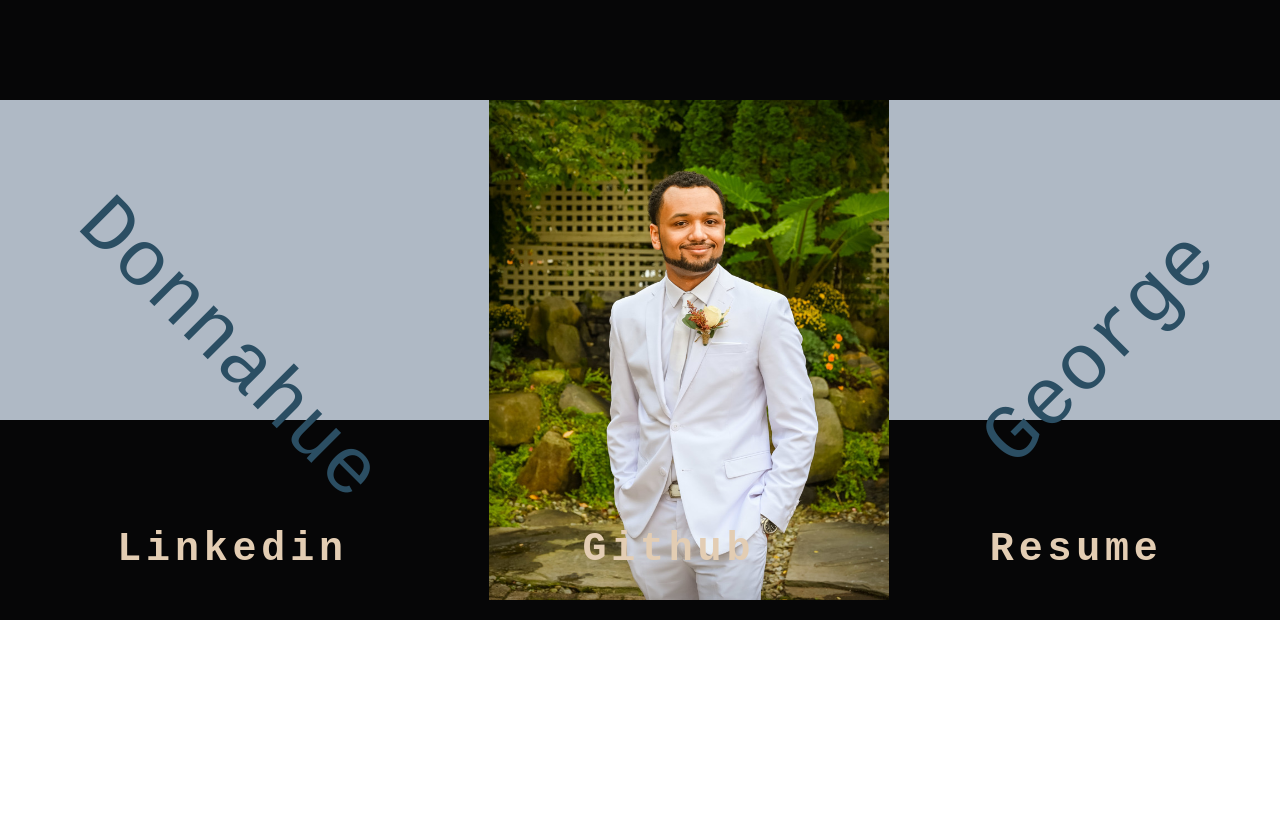
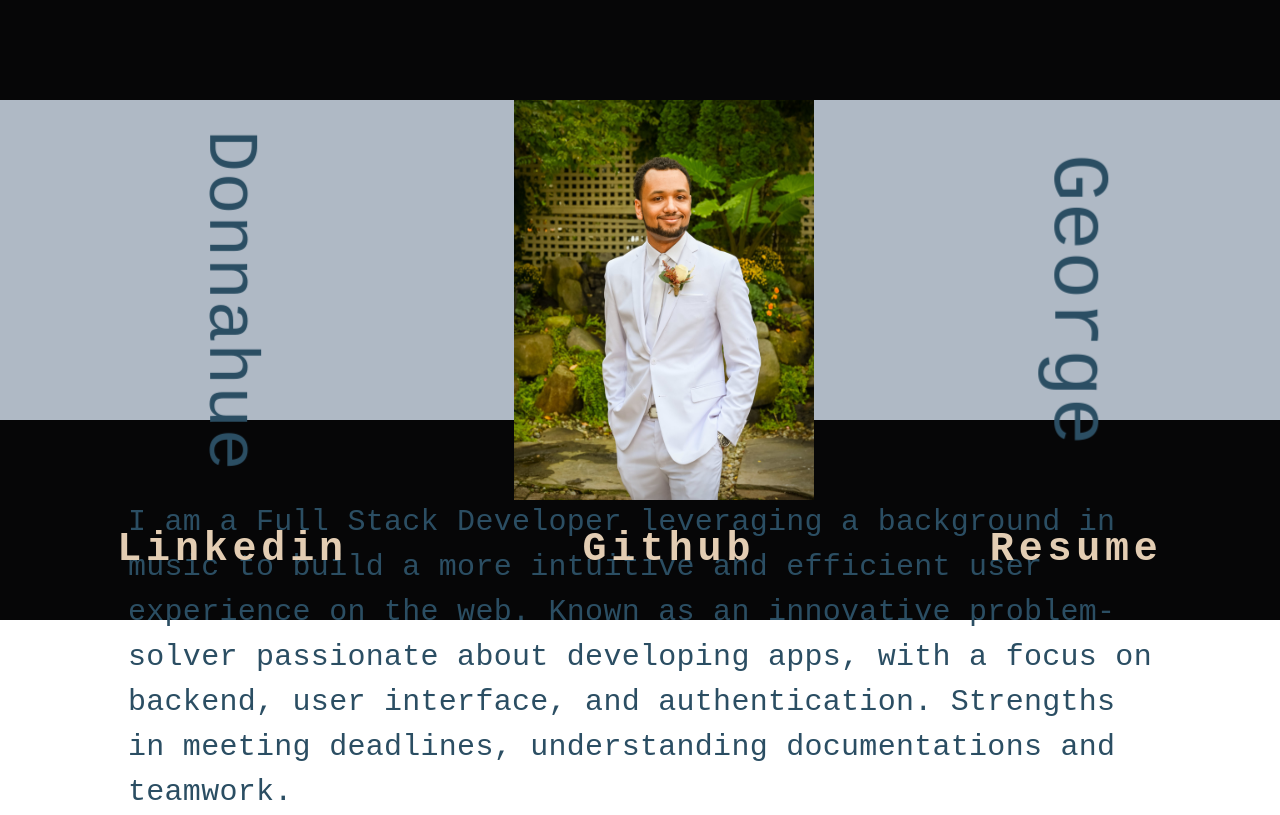
Before and after one commit to Latinobull/latinobull.github.io, a React (Create React App) app: page /main in a window 1280 px wide. Shown: the part 200-1015 px from the top of the page. Before the commit the page ends 820 px from the top, so only its background shows below. Built offline with nearby package versions, Linux system fonts and the light colour scheme.

Commit message:
removing timer until bug is fixed

```diff
--- a/src/components/About.js
+++ b/src/components/About.js
@@ -4,20 +4,33 @@ import myImg from '../imgs/IMG_1616.JPG';
 import Flip from 'react-reveal/Flip';
 // grey #AFB9C5
 const ImgEl = styled('img')(() => ({
-  width: 400,
-  height: 500,
+  width: 300,
+  height: 400,
 }));
 const MyName = styled(Typography)(() => ({
   fontSize: '80px',
   color: '#2B4E63',
   fontFamily: 'monospace',
 }));
+const SubHeader = styled(Typography)(() => ({
+  fontSize: '30px',
+  color: '#2B4E63',
+  fontFamily: 'monospace',
+  maxWidth: '80vw',
+}));
 export default function About() {
-  const [show, setShow] = useState(true);
-  setInterval(() => {
-    if (show) setShow(false);
-    else setShow(true);
-  }, 10000);
+  const [show, setShow] = useState(false);
+  const [count, setCount] = useState(0);
+  // const myTimer = setInterval(() => {
+  //   if (show) setShow(false);
+  //   else setShow(true);
+
+  //   if (count > 5) clearInterval(myTimer);
+  //   else {
+  //     console.log(count);
+  //     setCount(count + 1);
+  //   }
+  // }, 2000);
   return (
     <div>
       <Grid
@@ -26,14 +39,26 @@ export default function About() {
         style={{ height: '40vh', backgroundColor: '#AFB9C5' }}
         alignItems={'center'}
       >
-        <Flip right opposite when={show}>
-          <MyName style={{ transform: 'rotate(45deg)' }}>Donnahue</MyName>
+        <Flip right opposite>
+          <MyName style={{ transform: 'rotate(90deg)', fontSize: 70 }}>
+            Donnahue
+          </MyName>
         </Flip>
 
         <ImgEl src={myImg} />
-        <Flip right opposite delay={1000} when={show}>
-          <MyName style={{ transform: 'rotate(315deg)' }}> George</MyName>
+        <Flip right opposite delay={1000}>
+          <MyName style={{ transform: 'rotate(90deg)' }}> George</MyName>
         </Flip>
+        <Grid container justifyContent={'center'}>
+          <SubHeader>
+            I am a Full Stack Developer leveraging a background in music to
+            build a more intuitive and efficient user experience on the web.
+            Known as an innovative problem-solver passionate about developing
+            apps, with a focus on backend, user interface, and authentication.
+            Strengths in meeting deadlines, understanding documentations and
+            teamwork.
+          </SubHeader>
+        </Grid>
       </Grid>
     </div>
   );
```
